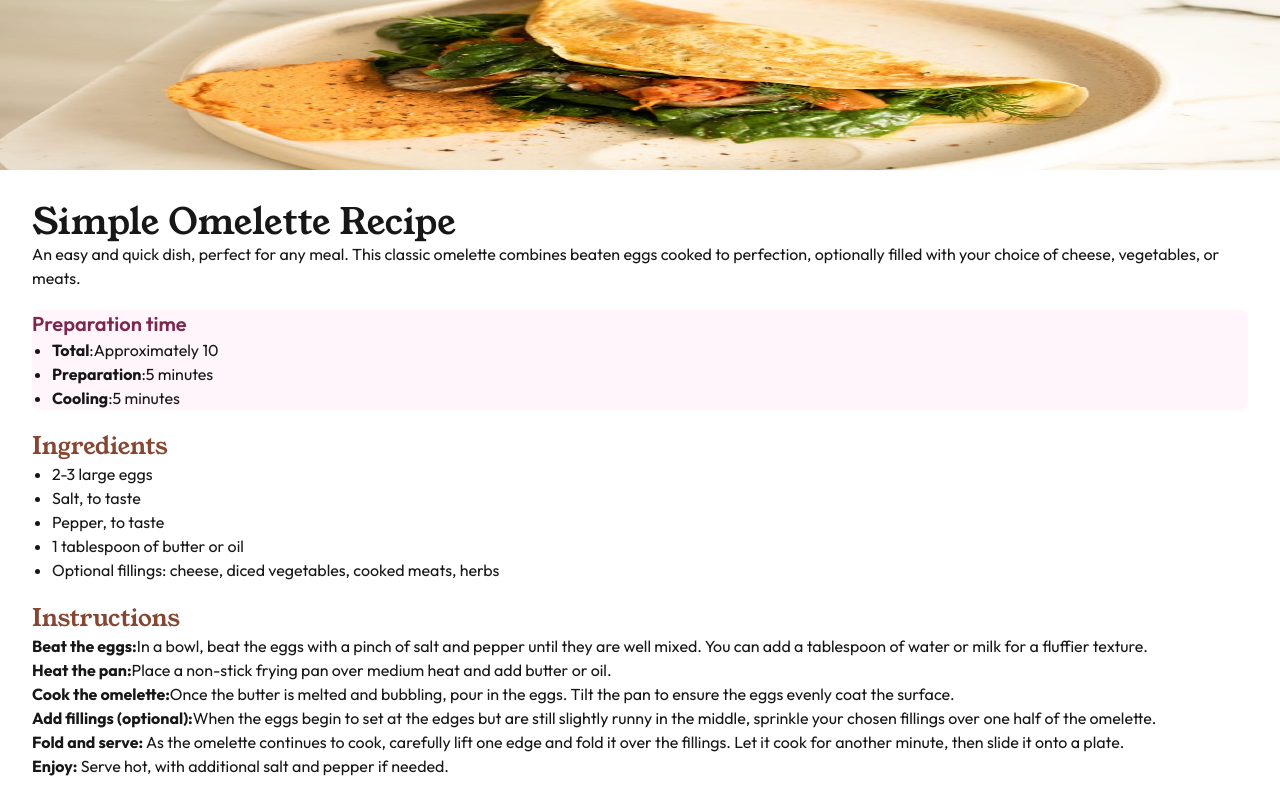
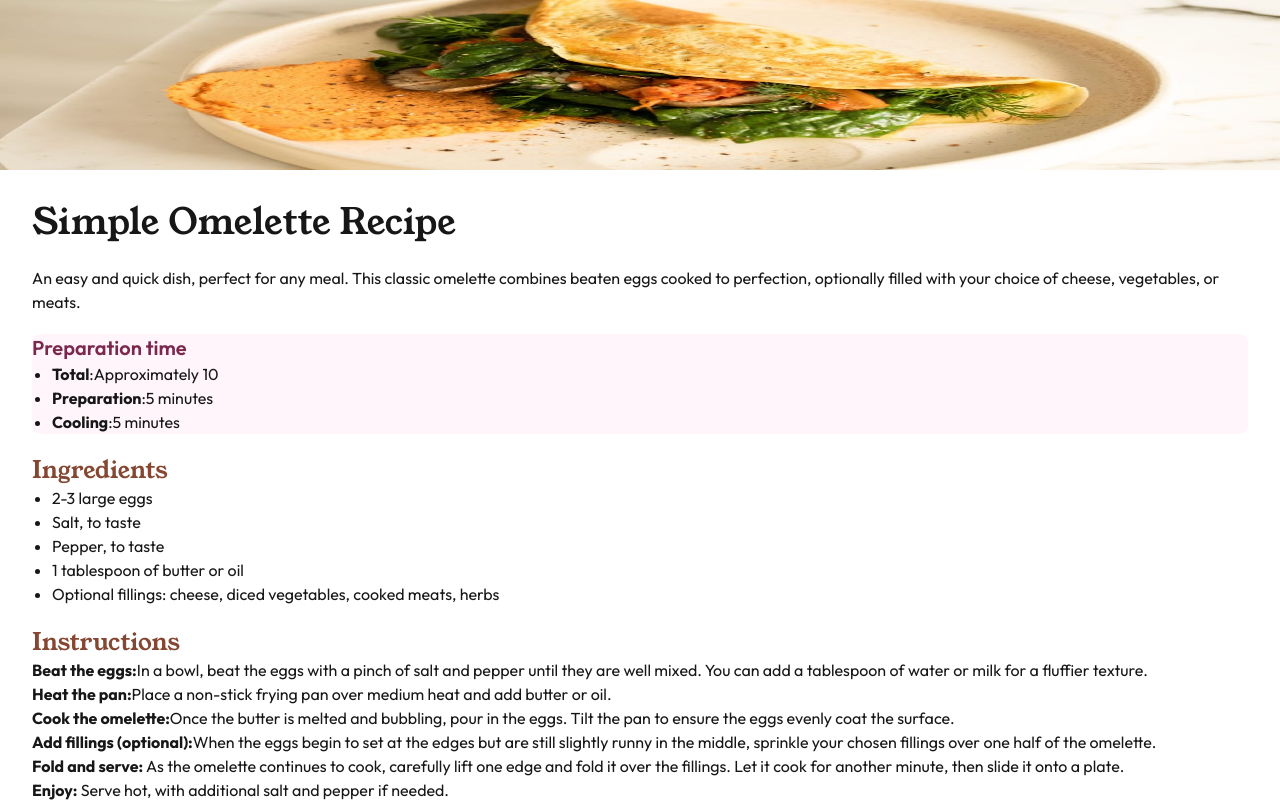
Before and after one commit to BlonoBuccellati/fm-recipe-page, a Next.js app: page / in a window 1280 px wide. Shown: the top 802 px of the page. Built offline with nearby package versions, Linux system fonts and the light colour scheme.

Commit message:
feat(style): タイトルとオムレツレシピの説明のスタイル作成

```diff
--- a/src/app/page.tsx
+++ b/src/app/page.tsx
@@ -11,7 +11,7 @@ export default function Home() {
       <div className='p-8 flex flex-col gap-5'>
         {/* ここで一個は盲点だった。 */}
         {/* Title */}
-        <div>
+        <div className='flex flex-col gap-6'>
           <h1 className='font-young text-4xl'>Simple Omelette Recipe</h1>
           {/* paragraph */}
           <p>
```
